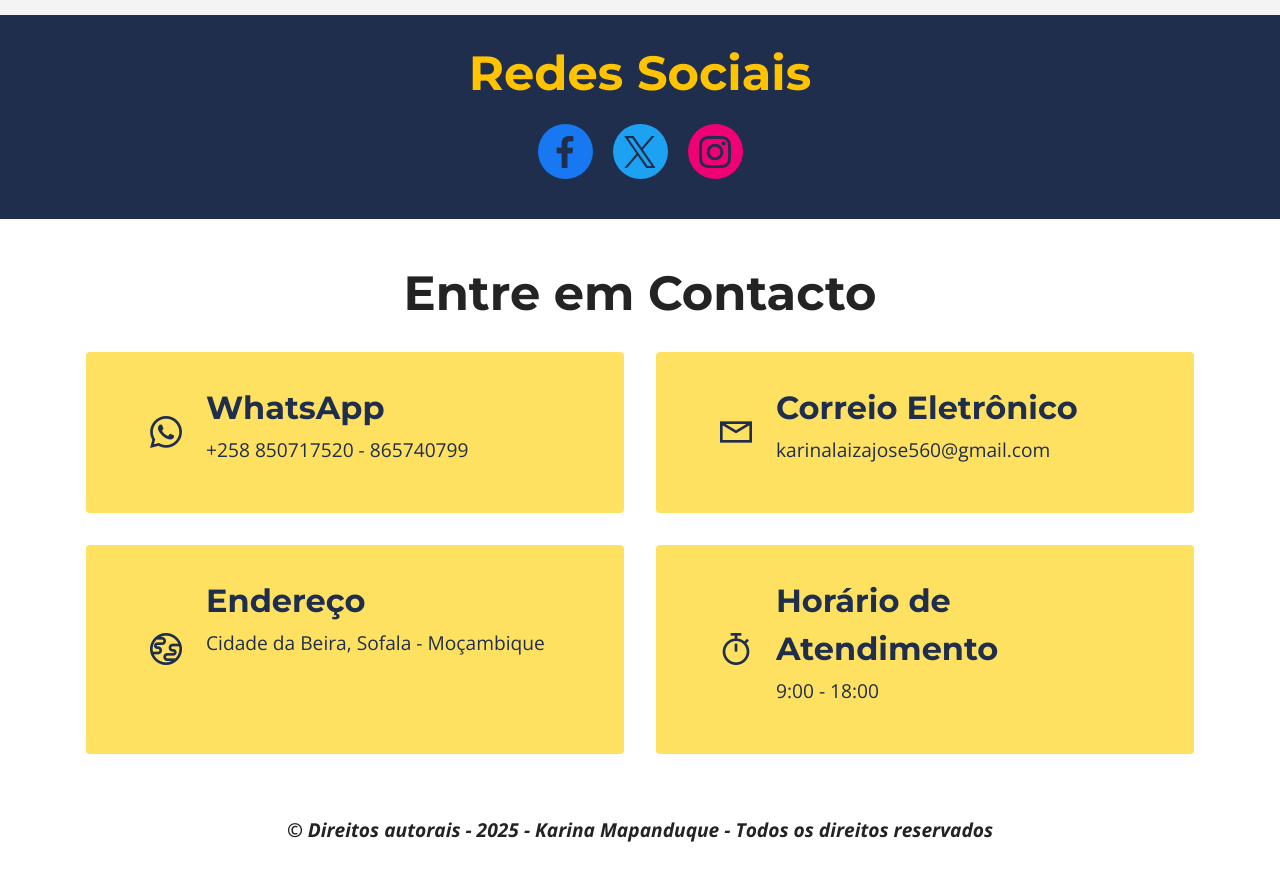
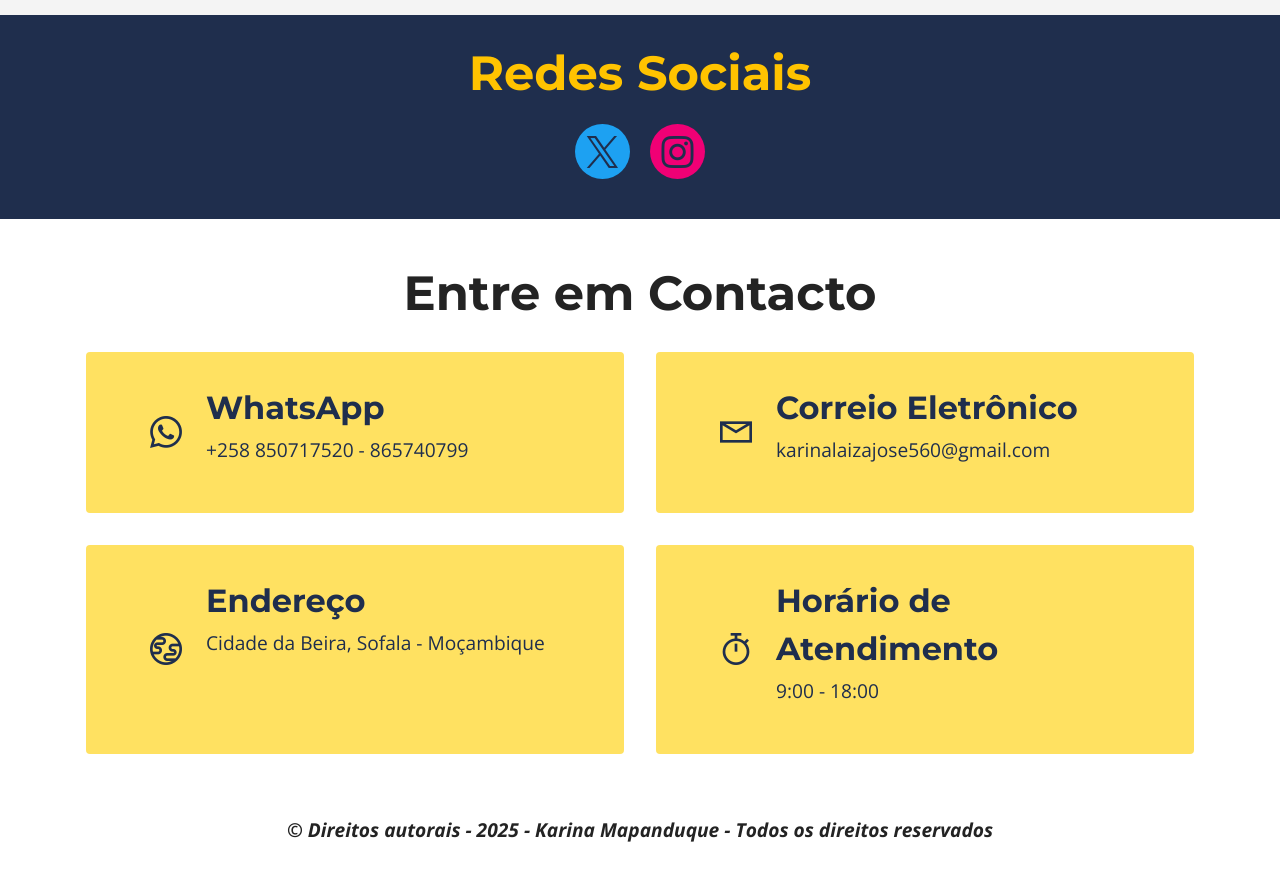
Before and after one commit to KarinaLaiza/KM, a plain HTML site: page index.html in a window 1280 px wide. Shown: the part 4980-5854 px from the top of the page. Drawn offline with nearby package versions, Linux system fonts and the light colour scheme; files whose address does not match are found by name.

Commit message:
Update index.html

```diff
--- a/index.html
+++ b/index.html
@@ -310,13 +310,10 @@
                 <h3 class="mbr-section-title align-center mb-3 mbr-fonts-style display-2"><strong>Redes Sociais</strong></h3>
                 <div class="social-list align-center">
 
-                    <a class="iconfont-wrapper bg-facebook m-2 " target="_blank" href="https://mobiri.se">
-                            <span class="socicon-facebook socicon" style="color: rgb(31, 46, 77); fill: rgb(31, 46, 77);"></span>
-                        </a>
-                        <a class="iconfont-wrapper bg-twitter m-2" href="https://mobiri.se" target="_blank">
+                        <a class="iconfont-wrapper bg-twitter m-2" href="https://x.com/LaizaKarina2003" target="_blank">
                             <span class="socicon-twitter socicon" style="color: rgb(31, 46, 77); fill: rgb(31, 46, 77);"></span>
                         </a>
-                        <a class="iconfont-wrapper bg-instagram m-2" href="https://mobiri.se" target="_blank">
+                        <a class="iconfont-wrapper bg-instagram m-2" href="https://www.instagram.com/karinaaa_laaiza/" target="_blank">
                             <span class="socicon-instagram socicon" style="color: rgb(31, 46, 77); fill: rgb(31, 46, 77);"></span>
                         </a>
 
```
